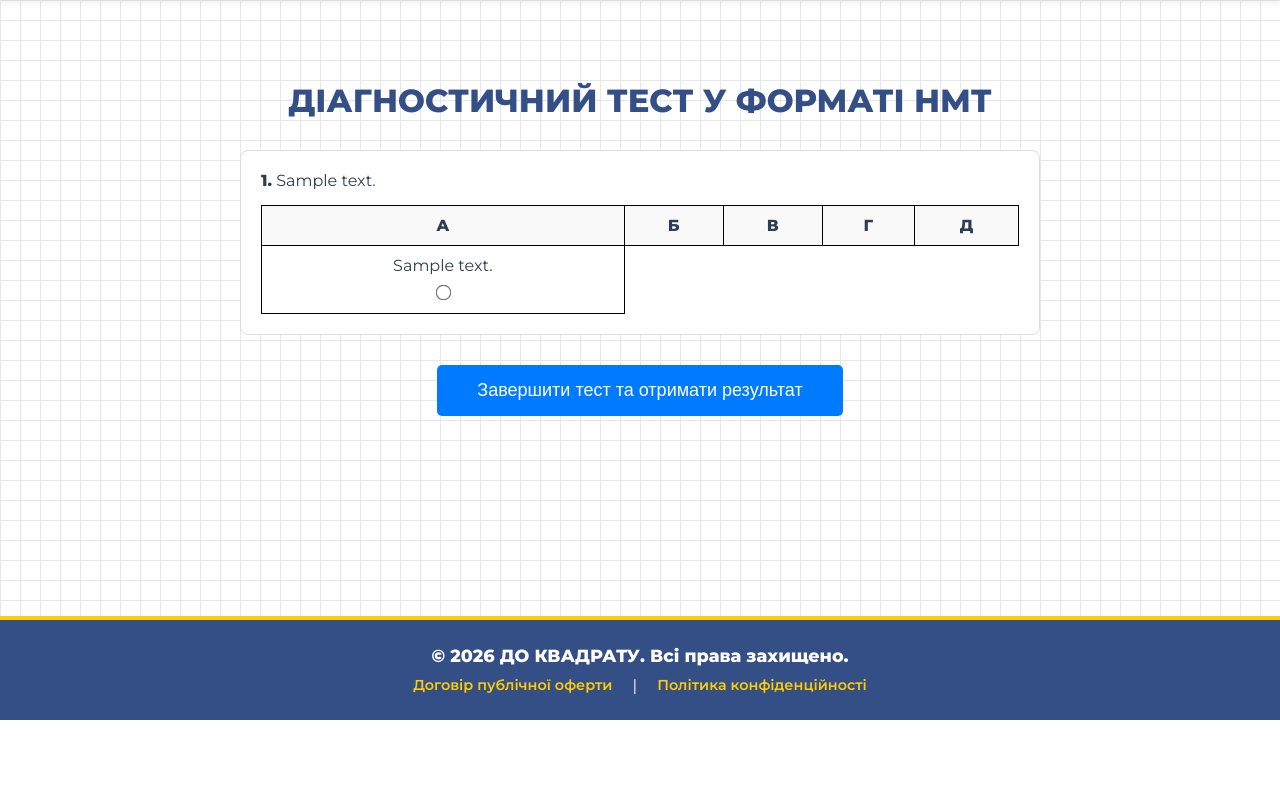
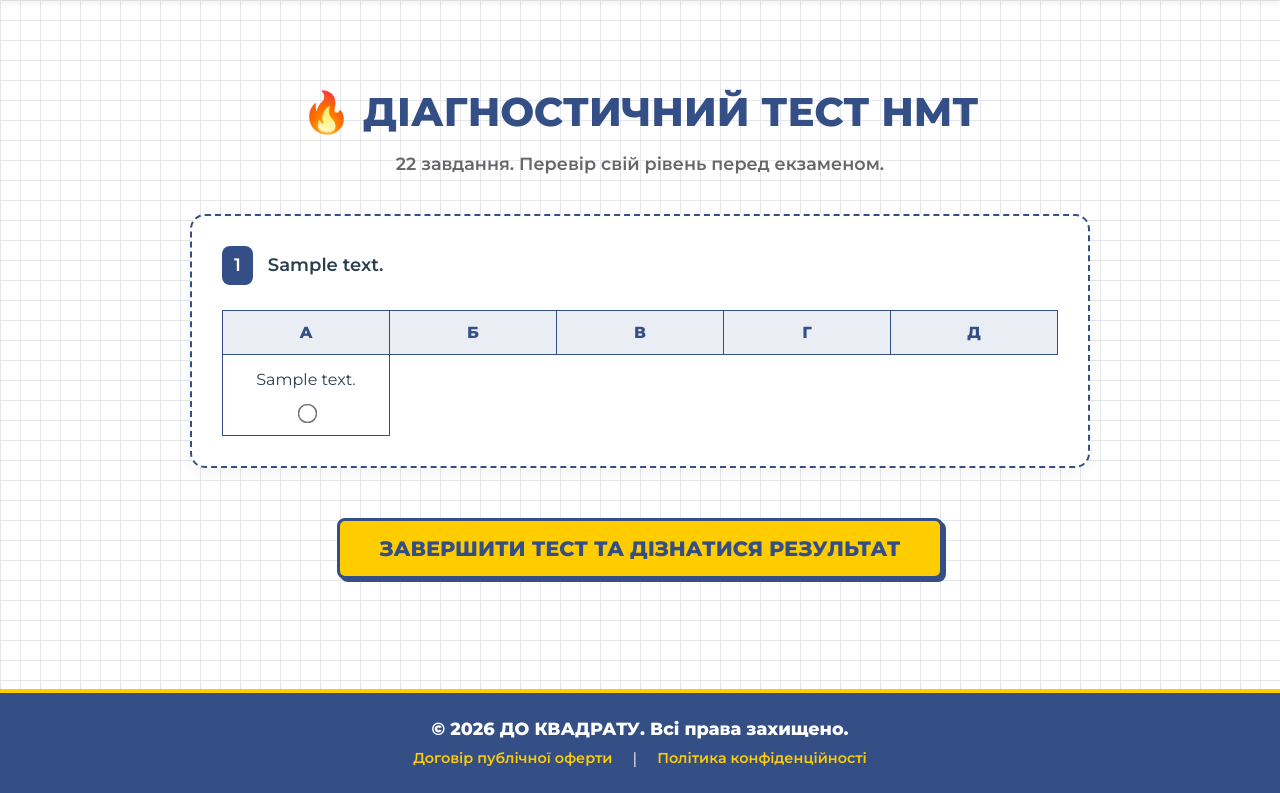
Before and after one commit to vanichelllo/do_kvadratu_pl, a Django app: page /diagnostic/ in a window 1280 px wide. Shown: the part 80-873 px from the top of the page. Before the commit the page ends 800 px from the top, so only its background shows below. Run offline with Django 5.2, Linux system fonts and the light colour scheme; tables that the repository leaves empty hold one stand-in row (values such as "Sample post").

```diff
--- a/materials/templates/materials/diagnostic_test.html
+++ b/materials/templates/materials/diagnostic_test.html
@@ -1,77 +1,88 @@
-{% extends 'base.html' %} <!-- Замініть на ваш базовий шаблон, якщо він називається інакше -->
+{% extends 'base.html' %}
+
+{% block title %}Діагностика НМТ - ДО КВАДРАТУ{% endblock %}
 
 {% block content %}
-<div class="container" style="max-width: 800px; margin: 0 auto; padding: 20px;">
-    <h1 style="text-align: center; margin-bottom: 30px;">Діагностичний тест у форматі НМТ</h1>
+<div style="max-width: 900px; margin: 0 auto; padding: 20px;">
+
+    <!-- Заголовок -->
+    <div style="text-align: center; margin-bottom: 40px;">
+        <h1 style="color: var(--brand-blue); font-size: 2.5rem; margin-bottom: 10px;">🔥 ДІАГНОСТИЧНИЙ ТЕСТ НМТ</h1>
+        <p style="color: #666; font-size: 1.1rem; font-weight: 600;">22 завдання. Перевір свій рівень перед екзаменом.</p>
+    </div>
 
     <form method="POST" action="">
         {% csrf_token %}
 
         {% for question in questions %}
-        <div class="nmt-question-card" style="background: #fff; border: 1px solid #ddd; padding: 20px; margin-bottom: 20px; border-radius: 8px;">
+        <div style="background: #ffffff; border: 2px dashed var(--brand-blue); padding: 30px; margin-bottom: 30px; border-radius: 15px; box-shadow: 0 4px 15px rgba(0,0,0,0.05);">
 
             <!-- Вивід тексту питання (MathJax обробить формули) -->
-            <div class="nmt-question-text" style="font-size: 16px; margin-bottom: 15px;">
-                <strong>{{ forloop.counter }}.</strong> {{ question.text }}
+            <div style="font-size: 18px; font-weight: 600; color: var(--text-dark); margin-bottom: 25px; line-height: 1.6;">
+                <span style="display: inline-block; background: var(--brand-blue); color: white; padding: 5px 12px; border-radius: 8px; margin-right: 10px;">{{ forloop.counter }}</span>
+                {{ question.text }}
             </div>
 
-            <!-- Якщо це завдання з однією правильною відповіддю (1-15) -->
+            <!-- 1. ЗАВДАННЯ З ОДНІЄЮ ПРАВИЛЬНОЮ ВІДПОВІДДЮ (1-15) -->
             {% if question.question_type == 'CHOICE' %}
-                <table class="nmt-table" style="width: 100%; border-collapse: collapse; text-align: center;">
+                <div style="overflow-x: auto;">
+                    <table style="width: 100%; border-collapse: collapse; text-align: center; min-width: 500px;">
                         <thead>
                             <tr>
-                            <th style="border: 1px solid #000; padding: 10px; background: #f9f9f9;">А</th>
-                            <th style="border: 1px solid #000; padding: 10px; background: #f9f9f9;">Б</th>
-                            <th style="border: 1px solid #000; padding: 10px; background: #f9f9f9;">В</th>
-                            <th style="border: 1px solid #000; padding: 10px; background: #f9f9f9;">Г</th>
-                            <th style="border: 1px solid #000; padding: 10px; background: #f9f9f9;">Д</th>
+                                <th style="border: 1px solid var(--brand-blue); padding: 12px; background: rgba(52, 78, 134, 0.1); color: var(--brand-blue); width: 20%;">А</th>
+                                <th style="border: 1px solid var(--brand-blue); padding: 12px; background: rgba(52, 78, 134, 0.1); color: var(--brand-blue); width: 20%;">Б</th>
+                                <th style="border: 1px solid var(--brand-blue); padding: 12px; background: rgba(52, 78, 134, 0.1); color: var(--brand-blue); width: 20%;">В</th>
+                                <th style="border: 1px solid var(--brand-blue); padding: 12px; background: rgba(52, 78, 134, 0.1); color: var(--brand-blue); width: 20%;">Г</th>
+                                <th style="border: 1px solid var(--brand-blue); padding: 12px; background: rgba(52, 78, 134, 0.1); color: var(--brand-blue); width: 20%;">Д</th>
                             </tr>
                         </thead>
                         <tbody>
                             <tr>
                                 {% for option in question.options.all %}
-                            <td style="border: 1px solid #000; padding: 10px;">
-                                <label style="display: block; cursor: pointer;">
-                                    <div style="margin-bottom: 8px;">{{ option.text }}</div>
-                                    <input type="radio" name="question_{{ question.id }}" value="{{ option.id }}" style="transform: scale(1.2);">
+                                <td style="border: 1px solid var(--brand-blue); padding: 15px; vertical-align: middle;">
+                                    <label style="display: flex; flex-direction: column; align-items: center; cursor: pointer; height: 100%; justify-content: space-between;">
+                                        <div style="margin-bottom: 15px; font-size: 16px;">{{ option.text }}</div>
+                                        <input type="radio" name="question_{{ question.id }}" value="{{ option.id }}" style="transform: scale(1.5); cursor: pointer; accent-color: var(--brand-blue);">
                                     </label>
                                 </td>
                                 {% endfor %}
                             </tr>
                         </tbody>
                     </table>
+                </div>
 
-            <!-- Якщо це завдання на відповідність (16-18) -->
+            <!-- 2. ЗАВДАННЯ НА ВІДПОВІДНІСТЬ (16-18) -->
             {% elif question.question_type == 'MATCH' %}
                 <div style="margin-bottom: 20px;">
-                    <!-- Спочатку виводимо варіанти А-Д для ознайомлення -->
-                    <div style="background: #f8f9fa; padding: 15px; border-radius: 8px; border: 1px solid #ccc; margin-bottom: 15px;">
-                        <div style="display: flex; flex-direction: column; gap: 8px;">
+                    <!-- Варіанти А-Д -->
+                    <div style="background: rgba(52, 78, 134, 0.05); padding: 20px; border-radius: 10px; border: 1px solid rgba(52, 78, 134, 0.2); margin-bottom: 20px;">
+                        <div style="display: flex; flex-direction: column; gap: 10px;">
                             {% for option in question.options.all %}
-                                <div style="font-size: 15px; color: #2c3e50;">{{ option.text }}</div>
+                                <div style="font-size: 16px; font-weight: 600; color: var(--brand-blue);">{{ option.text }}</div>
                             {% endfor %}
                         </div>
                     </div>
 
-                    <!-- Сама матриця (сітка) для відповідей -->
-                    <table class="nmt-table" style="width: 100%; border-collapse: collapse; text-align: center;">
+                    <!-- Матриця -->
+                    <div style="overflow-x: auto;">
+                        <table style="width: 100%; border-collapse: collapse; text-align: center; min-width: 500px;">
                             <thead>
                                 <tr>
-                                <th style="border: 1px solid #ccc; padding: 10px; background: #e9ecef; width: 40%;">Умова</th>
-                                <th style="border: 1px solid #ccc; padding: 10px; background: #e9ecef;">А</th>
-                                <th style="border: 1px solid #ccc; padding: 10px; background: #e9ecef;">Б</th>
-                                <th style="border: 1px solid #ccc; padding: 10px; background: #e9ecef;">В</th>
-                                <th style="border: 1px solid #ccc; padding: 10px; background: #e9ecef;">Г</th>
-                                <th style="border: 1px solid #ccc; padding: 10px; background: #e9ecef;">Д</th>
+                                    <th style="border: 1px solid var(--brand-blue); padding: 12px; background: rgba(52, 78, 134, 0.1); width: 40%;">Умова</th>
+                                    <th style="border: 1px solid var(--brand-blue); padding: 12px; background: rgba(52, 78, 134, 0.1); color: var(--brand-blue);">А</th>
+                                    <th style="border: 1px solid var(--brand-blue); padding: 12px; background: rgba(52, 78, 134, 0.1); color: var(--brand-blue);">Б</th>
+                                    <th style="border: 1px solid var(--brand-blue); padding: 12px; background: rgba(52, 78, 134, 0.1); color: var(--brand-blue);">В</th>
+                                    <th style="border: 1px solid var(--brand-blue); padding: 12px; background: rgba(52, 78, 134, 0.1); color: var(--brand-blue);">Г</th>
+                                    <th style="border: 1px solid var(--brand-blue); padding: 12px; background: rgba(52, 78, 134, 0.1); color: var(--brand-blue);">Д</th>
                                 </tr>
                             </thead>
                             <tbody>
                                 {% for item in question.match_items.all %}
                                 <tr>
-                                <td style="border: 1px solid #ccc; padding: 10px; text-align: left; font-weight: 600;">{{ item.text }}</td>
+                                    <td style="border: 1px solid var(--brand-blue); padding: 15px; text-align: left; font-weight: 600; font-size: 16px;">{{ item.text }}</td>
                                     {% for option in question.options.all %}
-                                <td style="border: 1px solid #ccc; padding: 10px;">
-                                    <input type="radio" name="match_{{ item.id }}" value="{{ option.id }}" style="transform: scale(1.3); cursor: pointer;">
+                                    <td style="border: 1px solid var(--brand-blue); padding: 15px;">
+                                        <input type="radio" name="match_{{ item.id }}" value="{{ option.id }}" style="transform: scale(1.5); cursor: pointer; accent-color: var(--brand-blue);">
                                     </td>
                                     {% endfor %}
                                 </tr>
@@ -79,28 +90,30 @@
                             </tbody>
                         </table>
                     </div>
+                </div>
 
-            <!-- Якщо це завдання відкритої форми (19-22) -->
+            <!-- 3. ЗАВДАННЯ ВІДКРИТОЇ ФОРМИ (19-22) -->
             {% elif question.question_type == 'SHORT' %}
-                <div style="margin-top: 15px;">
-                    <label style="font-weight: bold;">Відповідь:</label>
-                    <input type="text" name="question_{{ question.id }}" placeholder="Наприклад: -12.5"
-                           style="padding: 10px; font-size: 16px; border: 1px solid #000; border-radius: 4px; width: 200px; margin-left: 10px;">
+                <div style="margin-top: 20px; background: rgba(255, 204, 0, 0.1); padding: 20px; border-radius: 10px; display: flex; align-items: center; gap: 15px;">
+                    <label style="font-weight: 800; color: var(--brand-blue); font-size: 1.1rem;">ВІДПОВІДЬ:</label>
+                    <input type="text" name="question_{{ question.id }}" placeholder="Введіть число..."
+                           style="padding: 12px 15px; font-size: 18px; font-weight: 600; border: 2px solid var(--brand-blue); border-radius: 8px; width: 250px; outline: none; font-family: 'Montserrat', sans-serif;">
                 </div>
             {% endif %}
 
         </div>
         {% endfor %}
 
-        <div style="text-align: center; margin-top: 30px;">
-            <button type="submit" style="background-color: #007bff; color: white; padding: 15px 40px; font-size: 18px; border: none; border-radius: 5px; cursor: pointer;">
-                Завершити тест та отримати результат
+        <!-- КНОПКА ЗАВЕРШЕННЯ ТЕСТУ -->
+        <div style="text-align: center; margin-top: 50px; margin-bottom: 50px;">
+            <button type="submit" class="btn-brand" style="font-size: 1.3rem; padding: 15px 40px; border-width: 3px;">
+                ЗАВЕРШИТИ ТЕСТ ТА ДІЗНАТИСЯ РЕЗУЛЬТАТ
             </button>
         </div>
     </form>
 </div>
 
-<!-- Налаштування для розпізнавання одинарних $...$ у MathJax -->
+<!-- Налаштування MathJax -->
 <script>
     MathJax = {
         tex: {
@@ -108,7 +121,6 @@
         }
     };
 </script>
+<script id="MathJax-script" async src="https://cdn.jsdelivr.net/npm/mathjax@3/es5/tex-mml-chtml.js"></script>
 
-<!-- Скрипт для рендеру математичних формул LaTeX (MathJax) -->
-<script id="MathJax-script" async src="https://cdn.jsdelivr.net/npm/mathjax@3/es5/tex-mml-chtml.js"></script>
 {% endblock %}
```
Lines whose indentation alone changed are shown as unchanged.
